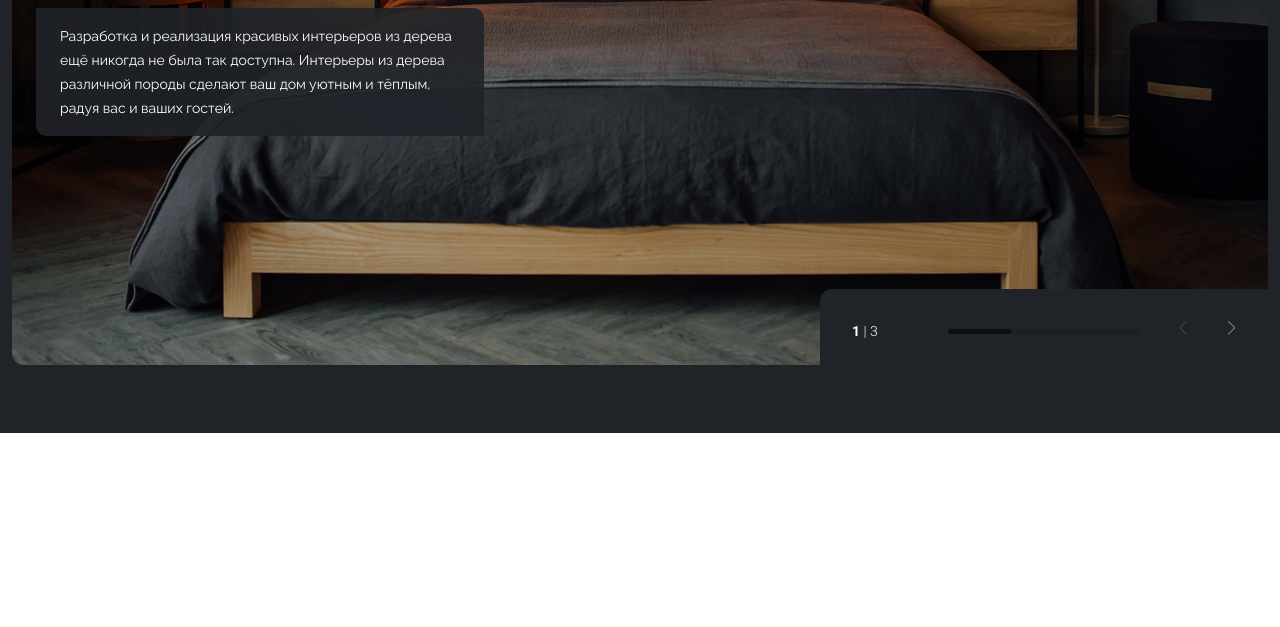
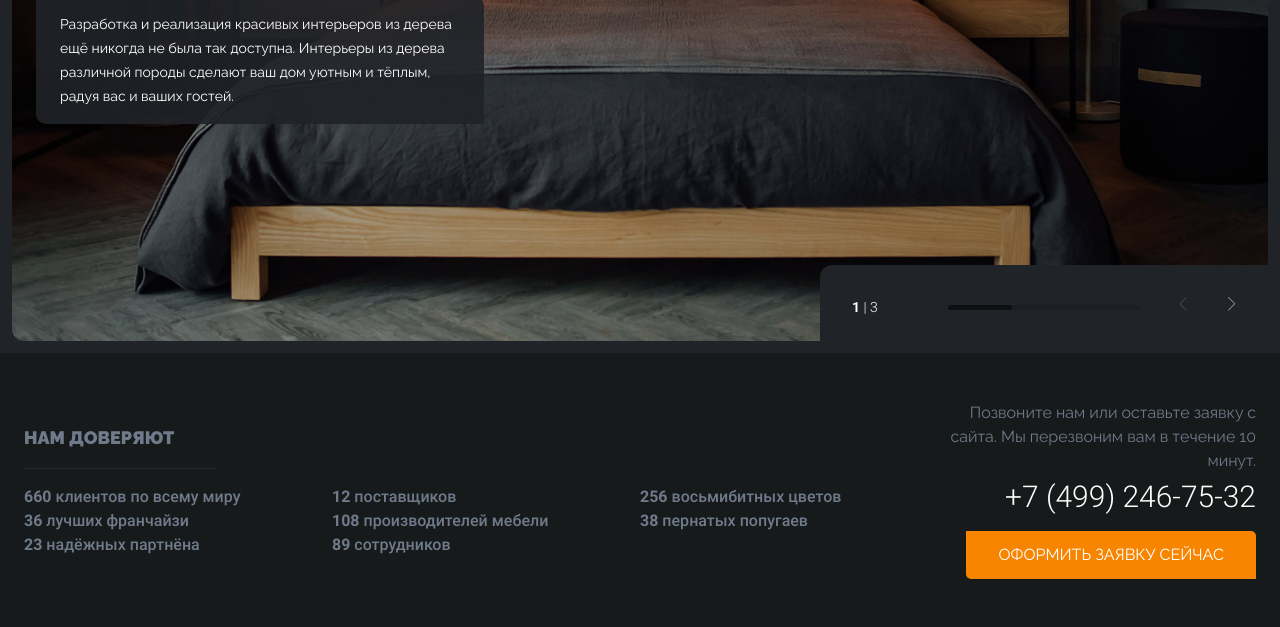
Before and after one commit to nurbolatk/woodtech-landing, a website built with Vite: page index.html in a window 1280 px wide. Shown: the part 367-994 px from the top of the page. Before the commit the page ends 800 px from the top, so only its background shows below. Built offline with nearby package versions, Linux system fonts and the light colour scheme; some packages are replaced by stand-ins of ours.

Commit message:
create trusted by desktop section

```diff
--- a/index.html
+++ b/index.html
@@ -64,7 +64,7 @@
   </head>
   <body class="font-raleway text-black">
     <!-- Header -->
-    <div class="absolute z-50 inset-x-0 top-0 text-white">
+    <header class="absolute z-50 inset-x-0 top-0 text-white">
       <!-- Desktop header -->
       <div class="container">
         <div
@@ -495,21 +495,12 @@
           </nav>
         </div>
       </div>
-    </div>
+    </header>
 
     <!-- Slider -->
-    <div class="lg:p-3 bg-dark h-screen">
+    <div class="lg:p-3 bg-dark h-screen min-h-[520px] max-h-[720px]">
       <div
-        class="
-          swiper
-          home-slider
-          w-full
-          h-[100vh]
-          min-h-[520px]
-          max-h-[720px]
-          lg:rounded-xl
-          overflow-hidden
-        "
+        class="swiper home-slider w-full h-full lg:rounded-xl overflow-hidden"
       >
         <div class="swiper-wrapper">
           <!-- Slides -->
@@ -737,6 +728,34 @@
       </div>
     </div>
 
+    <!-- Trusted by -->
+    <section class="bg-darker text-dark-on-dark">
+      <div class="container flex items-center justify-between">
+        <div class="grow space-y-4">
+          <h2 class="uppercase text-lg font-black">Нам доверяют</h2>
+          <hr class="bg-zinc-800 w-48 h-px border-0" />
+          <div class="columns-2 md:columns-3 gap-3">
+            <p class="font-roboto"><span class="font-bold">660</span> клиентов по всему миру</p>
+            <p class="font-roboto"><span class="font-bold">36</span> лучших франчайзи</p>
+            <p class="font-roboto"><span class="font-bold">23</span> надёжных партнёна</p>
+            <p class="font-roboto"><span class="font-bold">12</span> поставщиков</p>
+            <p class="font-roboto"><span class="font-bold">108</span> производителей мебели</p>
+            <p class="font-roboto"><span class="font-bold">89</span> сотрудников</p>
+            <p class="font-roboto"><span class="font-bold">256</span> восьмибитных цветов</p>
+            <p class="font-roboto"><span class="font-bold">38</span> пернатых попугаев</p>
+          </div>
+        </div>
+        <div class="basis-80 py-12 text-right">
+          <p>
+            Позвоните нам или оставьте заявку с сайта. Мы перезвоним вам в
+            течение 10 минут.
+          </p>
+          <p class="font-roboto font-light text-white mt-1.5 text-3xl">+7 (499) 246-75-32</p>
+          <button class="mt-4 bg-accent rounded-brand uppercase text-white py-3 px-8">Оформить заявку сейчас</button>
+        </div>
+      </div>
+    </section>
+
     <script type="module" src="/src/main.ts"></script>
   </body>
 </html>
--- a/tailwind.config.js
+++ b/tailwind.config.js
@@ -11,6 +11,7 @@ module.exports = {
       },
       textColor: {
         black: "#333333",
+        "dark-on-dark": "#6F7A8B",
       },
       backgroundColor: {
         "see-through": "rgba(196, 196, 196, 0.2)",
```
